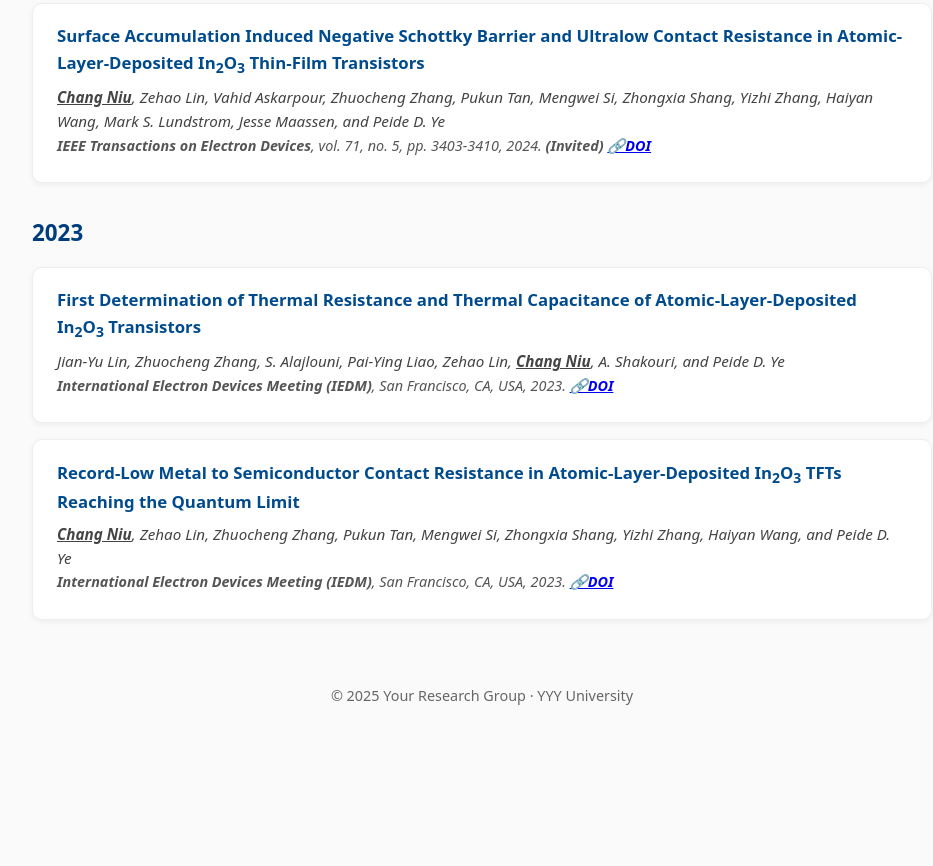
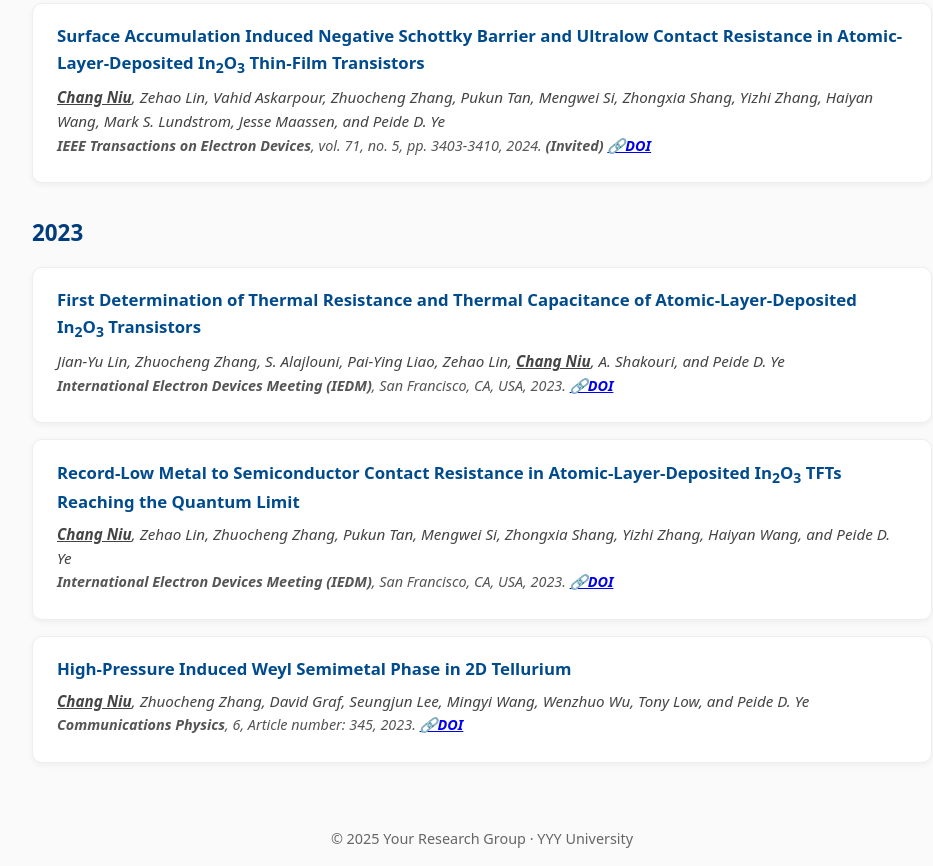
Before and after one commit to Niu-Chang/niugroup-website, a plain HTML site: page publications.html in a window 1280 px wide. Shown: the part 4467-5333 px from the top of the page, without its empty margins (158-1091 px from the left). Before the commit the page ends 5190 px from the top, so only its background shows below. Drawn offline with Linux system fonts and the light colour scheme.

Commit message:
Update publications.html

```diff
--- a/publications.html
+++ b/publications.html
@@ -482,6 +482,17 @@
       </div>
     </li>
 
+    <li class="pub-item">
+      <div class="pub-title">
+       High-Pressure Induced Weyl Semimetal Phase in 2D Tellurium
+      </div>
+      <div class="pub-authors">
+        <u><b>Chang Niu</b></u>, Zhuocheng Zhang, David Graf, Seungjun Lee, Mingyi Wang, Wenzhuo Wu, Tony Low, and Peide D. Ye
+      <div class="pub-venue">
+        <b><em>Communications Physics</em></b>, 6, Article number: 345, 2023. <b><a href="https://doi.org/10.1038/s42005-023-01460-1" target="_blank">🔗DOI</a></b>
+      </div>
+    </li>
+
   </ul>
 
 </div>
```
